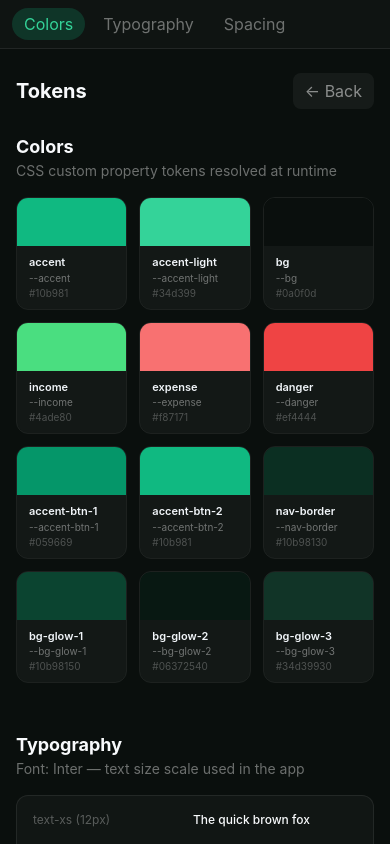
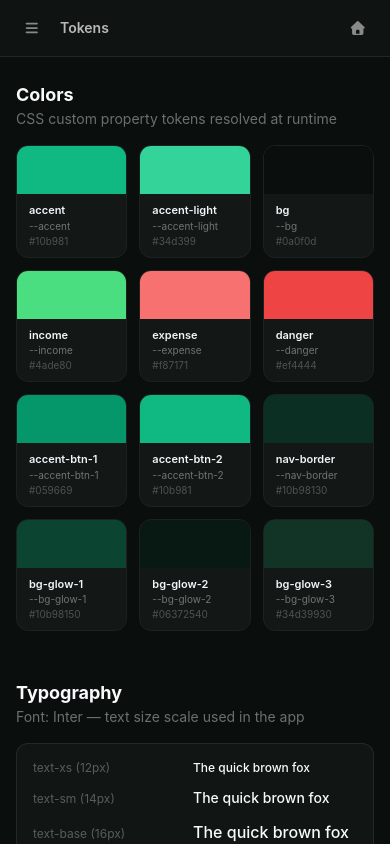
Before and after one commit to m00p1ng/money-tracker, a React (Vite) app: page /money-tracker/design/tokens in a window 390 px wide. Built offline with nearby package versions, Linux system fonts and the light colour scheme.

Commit message:
fix(design): stabilize design navigation

```diff
--- a/src/components/Icon.tsx
+++ b/src/components/Icon.tsx
@@ -5,6 +5,7 @@ import {
   faArrowTrendUp,
   faArrowUp,
   faBagShopping,
+  faBars,
   faBuildingColumns,
   faCalendar,
   faCalendarDays,
@@ -56,6 +57,7 @@ import type React from 'react'
 library.add(
   faArrowDown,
   faArrowRightArrowLeft,
+  faBars,
   faDeleteLeft,
   faDivide,
   faEquals,
--- a/src/features/design/DesignPage/DesignPage.tsx
+++ b/src/features/design/DesignPage/DesignPage.tsx
@@ -1,10 +1,9 @@
+import { useState } from 'react'
 import { Navigate } from 'react-router'
 
-import {
-  DesignSidebar,
-  DesignTopNav,
-  NAV_GROUPS,
-} from '@/features/design/DesignSidebar'
+import { Icon } from '@/components'
+import { NAV_GROUPS } from '@/features/design/designNavigation'
+import { DesignSidebar } from '@/features/design/DesignSidebar'
 import { BalanceFeatSection } from '@/features/design/sections/features/BalanceFeatSection'
 import { CalendarFeatSection } from '@/features/design/sections/features/CalendarFeatSection'
 import { HomeFeatSection } from '@/features/design/sections/features/HomeFeatSection'
@@ -38,6 +37,7 @@ export function DesignPage({
   contentRef,
   onNavigateBack,
 }: DesignPageProps) {
+  const [menuOpen, setMenuOpen] = useState(false)
   const SectionComponent = SECTION_COMPONENTS[section]
 
   if (!SectionComponent) {
@@ -48,19 +48,53 @@ export function DesignPage({
 
   return (
     <div className="flex h-screen flex-col overflow-hidden bg-(--bg) text-slate-50">
-      <DesignTopNav activeId={activeId} section={section} />
+      {/* mobile top bar */}
+      <div className="flex items-center gap-3 border-b border-white/8 bg-white/2 px-4 py-3 md:hidden">
+        <button
+          type="button"
+          aria-label="Open navigation"
+          onClick={() => setMenuOpen(true)}
+          className={[
+            'flex h-8 w-8 items-center justify-center rounded-lg text-white/50',
+            'hover:bg-white/8 hover:text-white/80',
+          ].join(' ')}
+        >
+          <Icon name="fa-bars" className="text-sm" />
+        </button>
+        <span className="flex-1 text-sm font-semibold text-white/70">{groupLabel}</span>
+        <button
+          type="button"
+          onClick={onNavigateBack}
+          className={[
+            'flex h-8 w-8 items-center justify-center rounded-lg text-white/50',
+            'hover:bg-white/8 hover:text-white/80',
+          ].join(' ')}
+          aria-label="Go home"
+        >
+          <Icon name="fa-home" className="text-sm" />
+        </button>
+      </div>
+
       <div className="flex min-h-0 flex-1">
-        <DesignSidebar activeId={activeId} />
+        <DesignSidebar
+          activeId={activeId}
+          isOpen={menuOpen}
+          onClose={() => setMenuOpen(false)}
+        />
         <div ref={contentRef} className="flex-1 overflow-y-auto px-4 py-6 md:px-6 md:py-8">
           <div className="mx-auto w-full max-w-107.5">
-            <div className="mb-6 flex items-center justify-between">
+            <div className="mb-6 hidden items-center justify-between md:flex">
               <h1 className="text-xl font-bold">{groupLabel}</h1>
               <button
                 type="button"
                 onClick={onNavigateBack}
-                className="rounded-lg bg-white/5 px-3 py-1.5 text-sm text-white/50 hover:text-white/80"
+                className={[
+                  'flex h-8 w-8 items-center justify-center rounded-lg text-white/50',
+                  'hover:bg-white/8 hover:text-white/80',
+                ].join(' ')}
+                aria-label="Go home"
               >
-                ← Back
+                <Icon name="fa-home" className="text-sm" />
               </button>
             </div>
             <SectionComponent />
--- a/src/features/design/DesignPage/useDesignPage.ts
+++ b/src/features/design/DesignPage/useDesignPage.ts
@@ -1,25 +1,31 @@
 import {
   useEffect,
+  useMemo,
   useRef,
   useState,
 } from 'react'
 import { useNavigate, useParams } from 'react-router'
 
-import { NAV_GROUPS } from '../DesignSidebar'
+import { NAV_GROUPS } from '../designNavigation'
 
 export function useDesignPage() {
   const navigate = useNavigate()
   const { section = NAV_GROUPS[0].slug } = useParams<{ section: string }>()
   const contentRef = useRef<HTMLDivElement>(null)
 
-  const activeGroup = NAV_GROUPS.find((g) => g.slug === section) ?? NAV_GROUPS[0]
-  const sectionIds = activeGroup.items.map((i) => i.id)
+  const activeGroup = useMemo(
+    () => NAV_GROUPS.find((g) => g.slug === section) ?? NAV_GROUPS[0],
+    [section],
+  )
+  const sectionIds = useMemo(
+    () => activeGroup.items.map((i) => i.id),
+    [activeGroup],
+  )
 
   const [activeId, setActiveId] = useState(sectionIds[0])
-
-  useEffect(() => {
-    setActiveId(sectionIds[0])
-  }, [section]) // reset highlight when switching pages
+  const visibleActiveId = sectionIds.includes(activeId)
+    ? activeId
+    : sectionIds[0]
 
   useEffect(() => {
     const observers: IntersectionObserver[] = []
@@ -41,18 +47,12 @@ export function useDesignPage() {
     }
 
     return () => observers.forEach((o) => o.disconnect())
-  }, [section]) // re-observe when switching pages
+  }, [sectionIds]) // re-observe when switching pages
 
   return {
-    activeId,
+    activeId: visibleActiveId,
     section,
     contentRef,
-    onNavigateBack: () => {
-      if (window.history.length > 1) {
-        navigate(-1)
-      } else {
-        navigate('/', { replace: true })
-      }
-    },
+    onNavigateBack: () => navigate('/'),
   }
 }
--- a/src/features/design/DesignSidebar.tsx
+++ b/src/features/design/DesignSidebar.tsx
@@ -8,162 +8,27 @@ import { useNavigate, useParams } from 'react-router'
 
 import { Icon } from '@/components'
 
-export const NAV_GROUPS = [
-  {
-    slug: 'tokens',
-    label: 'Tokens',
-    items: [
-      { id: 'colors', label: 'Colors' },
-      { id: 'typography', label: 'Typography' },
-      { id: 'spacing', label: 'Spacing' },
-    ],
-  },
-  {
-    slug: 'ui-components',
-    label: 'UI Components',
-    items: [
-      { id: 'button', label: 'Button' },
-      { id: 'card', label: 'Card' },
-      { id: 'field', label: 'Field' },
-      { id: 'segmented-control', label: 'SegmentedControl' },
-      { id: 'type-picker', label: 'TypePickerDropdown' },
-      { id: 'currency-picker', label: 'CurrencyPicker' },
-      { id: 'date-picker', label: 'DatePicker' },
-      { id: 'repeat-picker', label: 'RepeatPicker' },
-      { id: 'wallet-picker', label: 'WalletPicker' },
-      { id: 'date-range-preset-picker', label: 'DateRangePresetPicker' },
-      { id: 'switch', label: 'Switch' },
-      { id: 'textarea-input', label: 'TextAreaInput' },
-      { id: 'form-actions', label: 'FormActions' },
-    ],
-  },
-  {
-    slug: 'shared-components',
-    label: 'Shared Components',
-    items: [
-      { id: 'background', label: 'Background' },
-      { id: 'section-label', label: 'SectionLabel' },
-      { id: 'section-divider', label: 'SectionDivider' },
-      { id: 'form-error-message', label: 'FormErrorMessage' },
-      { id: 'page-header', label: 'PageHeader' },
-      { id: 'animated-bar', label: 'AnimatedBar' },
-      { id: 'transaction-row', label: 'TransactionRow' },
-      { id: 'list-group', label: 'ListGroup + ListRow' },
-      { id: 'add-row', label: 'AddRow' },
-      { id: 'wheel-picker', label: 'WheelPicker' },
-      { id: 'bottom-sheet', label: 'BottomSheet' },
-      { id: 'selector-sheet', label: 'SelectorSheet' },
-    ],
-  },
-  {
-    slug: 'feature-home',
-    label: 'Feature — Home',
-    items: [
-      { id: 'home-title', label: 'HomeTitle' },
-      { id: 'summary-cards', label: 'SummaryCards' },
-      { id: 'today-transactions', label: 'TodayTransactions' },
-      { id: 'upcoming-transactions', label: 'UpcomingTransactions' },
-    ],
-  },
-  {
-    slug: 'feature-balance',
-    label: 'Feature — Balance',
-    items: [
-      { id: 'wallet-row', label: 'WalletRow' },
-      { id: 'swipeable-transaction-row', label: 'SwipeableTransactionRow' },
-      { id: 'date-range-header', label: 'DateRangeHeader' },
-      { id: 'credit-card-stats', label: 'CreditCardStats' },
-      { id: 'wallet-stats', label: 'WalletStats' },
-      { id: 'balance-transaction-row', label: 'TransactionRow' },
-    ],
-  },
-  {
-    slug: 'feature-transaction',
-    label: 'Feature — Transaction',
-    items: [
-      { id: 'calculator-keyboard', label: 'CalculatorKeyboard' },
-      { id: 'category-items-card', label: 'CategoryItemsCard' },
-      { id: 'transaction-header', label: 'TransactionHeader' },
-      { id: 'date-time-row', label: 'DateTimeRow' },
-      { id: 'wallet-selector-row', label: 'WalletSelectorRow' },
-      { id: 'note-field', label: 'NoteField' },
-      { id: 'exchange-rate-row', label: 'ExchangeRateRow' },
-      { id: 'reconciliation-row', label: 'ReconciliationRow' },
-      { id: 'repeat-row', label: 'RepeatRow' },
-      { id: 'calculator-keyboard-sheet', label: 'CalculatorKeyboardSheet' },
-      { id: 'transaction-sheets', label: 'TransactionSheets' },
-    ],
-  },
-  {
-    slug: 'feature-calendar',
-    label: 'Feature — Calendar',
-    items: [
-      { id: 'calendar-page', label: 'CalendarPage' },
-    ],
-  },
-  {
-    slug: 'feature-settings',
-    label: 'Feature — Settings',
-    items: [
-      { id: 'currency-row', label: 'CurrencyRow' },
-    ],
-  },
-]
+import { NAV_GROUPS } from './designNavigation'
 
 function scrollTo(id: string) {
   document.getElementById(id)?.scrollIntoView({ behavior: 'smooth', block: 'start' })
 }
 
-/** Horizontal pill bar — shown on small screens only */
-interface DesignTopNavProps {
+interface DesignSidebarProps {
   activeId: string
-  section: string
+  isOpen?: boolean
+  onClose?: () => void
 }
 
-export function DesignTopNav({ activeId, section }: DesignTopNavProps) {
-  const activeRef = useRef<HTMLButtonElement | null>(null)
-  const group = NAV_GROUPS.find((g) => g.slug === section) ?? NAV_GROUPS[0]
-
-  useEffect(() => {
-    activeRef.current?.scrollIntoView({
-      behavior: 'smooth',
-      block: 'nearest',
-      inline: 'center',
-    })
-  }, [activeId])
-
-  return (
-    <div className="flex overflow-x-auto border-b border-white/8 bg-white/2 px-3 py-2 md:hidden">
-      <div className="flex gap-1.5">
-        {group.items.map((item) => (
-          <button
-            key={item.id}
-            ref={item.id === activeId ? activeRef : null}
-            type="button"
-            onClick={() => scrollTo(item.id)}
-            className={cx(
-              'shrink-0 rounded-full px-3 py-1 text-sm font-medium transition-colors',
-              activeId === item.id
-                ? 'bg-accent/20 text-accent-light'
-                : 'text-white/40 hover:text-white/70',
-            )}
-          >
-            {item.label}
-          </button>
-        ))}
-      </div>
-    </div>
-  )
-}
-
-/** Vertical sidebar — shown on md+ screens only */
-interface DesignSidebarProps {
+function SidebarContent({
+  activeId,
+  onItemClick,
+}: {
   activeId: string
-}
-
-export function DesignSidebar({ activeId }: DesignSidebarProps) {
+  onItemClick: (groupSlug: string, itemId: string) => void
+}) {
+  const { section } = useParams<{ section: string }>()
   const navigate = useNavigate()
-  const { section } = useParams<{ section: string }>()
   const activeRef = useRef<HTMLButtonElement | null>(null)
   const [search, setSearch] = useState('')
   const normalizedSearch = search.trim().toLowerCase()
@@ -181,7 +46,9 @@ export function DesignSidebar({ activeId }: DesignSidebarProps) {
     }).filter((group) => group.items.length > 0)
     : NAV_GROUPS.map((group) => ({
       ...group,
-      items: group.slug === section ? group.items : [],
+      items: group.slug === section
+        ? group.items
+        : [],
     }))
 
   useEffect(() => {
@@ -192,21 +59,11 @@ export function DesignSidebar({ activeId }: DesignSidebarProps) {
     })
   }, [activeId])
 
-  function handleItemClick(groupSlug: string, itemId: string) {
-    if (groupSlug === section) {
-      scrollTo(itemId)
-    } else {
-      navigate(`/design/${groupSlug}`)
-    }
-    setSearch('')
-  }
-
   return (
-    <nav className={[
-      'hidden w-72 shrink-0 flex-col gap-1 overflow-y-auto',
-      'border-r border-white/8 bg-white/2 px-3 py-4 md:flex',
-    ].join(' ')}>
-      <p className="mb-2 px-3 text-[10px] font-bold uppercase tracking-[2px] text-white/30">Design System</p>
+    <>
+      <p className="mb-2 px-3 text-[10px] font-bold uppercase tracking-[2px] text-white/30">
+        Design System
+      </p>
       <div className="relative mb-2">
         <Icon
           name="fa-magnifying-glass"
@@ -230,10 +87,16 @@ export function DesignSidebar({ activeId }: DesignSidebarProps) {
           <div key={group.label} className="mt-4 first:mt-0">
             <button
               type="button"
-              onClick={() => navigate(`/design/${group.slug}`)}
+              onClick={() => {
+                setSearch('')
+                navigate(`/design/${group.slug}`)
+                onItemClick(group.slug, '')
+              }}
               className={cx(
                 'mb-1 w-full px-3 pb-1 text-left text-[10px] font-semibold uppercase tracking-[1px] transition-colors',
-                section === group.slug ? 'text-white/50' : 'text-white/25 hover:text-white/40',
+                section === group.slug
+                  ? 'text-white/50'
+                  : 'text-white/25 hover:text-white/40',
               )}
             >
               {group.label}
@@ -241,9 +104,14 @@ export function DesignSidebar({ activeId }: DesignSidebarProps) {
             {group.items.map((item) => (
               <button
                 key={item.id}
-                ref={item.id === activeId ? activeRef : null}
+                ref={item.id === activeId
+                  ? activeRef
+                  : null}
                 type="button"
-                onClick={() => handleItemClick(group.slug, item.id)}
+                onClick={() => {
+                  setSearch('')
+                  onItemClick(group.slug, item.id)
+                }}
                 className={cx(
                   'w-full whitespace-nowrap rounded-lg px-3 py-1.5 text-left text-[13px] transition-colors',
                   item.id === activeId && section === group.slug
@@ -258,6 +126,65 @@ export function DesignSidebar({ activeId }: DesignSidebarProps) {
         ))
         : <p className="px-3 py-4 text-sm text-white/35">No matches</p>
       }
-    </nav>
+    </>
   )
 }
+
+export function DesignSidebar({
+  activeId, isOpen = false, onClose,
+}: DesignSidebarProps) {
+  const navigate = useNavigate()
+  const { section } = useParams<{ section: string }>()
+
+  function handleItemClick(groupSlug: string, itemId: string) {
+    if (itemId) {
+      if (groupSlug === section) {
+        scrollTo(itemId)
+      } else {
+        navigate(`/design/${groupSlug}`)
+      }
+    }
+    onClose?.()
+  }
+
+  return (
+    <>
+      {/* desktop sidebar */}
+      <nav
+        className={[
+          'hidden w-72 shrink-0 flex-col gap-1 overflow-y-auto',
+          'border-r border-white/8 bg-white/2 px-3 py-4 md:flex',
+        ].join(' ')}
+      >
+        <SidebarContent activeId={activeId} onItemClick={handleItemClick} />
+      </nav>
+
+      {/* mobile drawer */}
+      <div className="md:hidden">
+        {/* backdrop */}
+        <div
+          className={cx(
+            'fixed inset-0 z-40 bg-black/60 transition-opacity duration-200',
+            isOpen
+              ? 'opacity-100'
+              : 'pointer-events-none opacity-0',
+          )}
+          onClick={onClose}
+        />
+        {/* panel */}
+        <nav
+          aria-hidden={!isOpen}
+          className={cx(
+            'fixed inset-y-0 left-0 z-50 flex w-72 flex-col gap-1 overflow-y-auto',
+            'border-r border-white/8 bg-(--bg) px-3 py-4 transition-transform duration-200',
+            isOpen
+              ? 'translate-x-0'
+              : '-translate-x-full',
+          )}
+        >
+          <SidebarContent activeId={activeId} onItemClick={handleItemClick} />
+        </nav>
+      </div>
+    </>
+  )
+}
--- /dev/null
+++ b/src/features/design/designNavigation.ts
@@ -0,0 +1,101 @@
+export const NAV_GROUPS = [
+  {
+    slug: 'tokens',
+    label: 'Tokens',
+    items: [
+      { id: 'colors', label: 'Colors' },
+      { id: 'typography', label: 'Typography' },
+      { id: 'spacing', label: 'Spacing' },
+    ],
+  },
+  {
+    slug: 'ui-components',
+    label: 'UI Components',
+    items: [
+      { id: 'button', label: 'Button' },
+      { id: 'card', label: 'Card' },
+      { id: 'field', label: 'Field' },
+      { id: 'segmented-control', label: 'SegmentedControl' },
+      { id: 'type-picker', label: 'TypePickerDropdown' },
+      { id: 'currency-picker', label: 'CurrencyPicker' },
+      { id: 'date-picker', label: 'DatePicker' },
+      { id: 'repeat-picker', label: 'RepeatPicker' },
+      { id: 'wallet-picker', label: 'WalletPicker' },
+      { id: 'date-range-preset-picker', label: 'DateRangePresetPicker' },
+      { id: 'switch', label: 'Switch' },
+      { id: 'textarea-input', label: 'TextAreaInput' },
+      { id: 'form-actions', label: 'FormActions' },
+    ],
+  },
+  {
+    slug: 'shared-components',
+    label: 'Shared Components',
+    items: [
+      { id: 'background', label: 'Background' },
+      { id: 'section-label', label: 'SectionLabel' },
+      { id: 'section-divider', label: 'SectionDivider' },
+      { id: 'form-error-message', label: 'FormErrorMessage' },
+      { id: 'page-header', label: 'PageHeader' },
+      { id: 'animated-bar', label: 'AnimatedBar' },
+      { id: 'transaction-row', label: 'TransactionRow' },
+      { id: 'list-group', label: 'ListGroup + ListRow' },
+      { id: 'add-row', label: 'AddRow' },
+      { id: 'wheel-picker', label: 'WheelPicker' },
+      { id: 'bottom-sheet', label: 'BottomSheet' },
+      { id: 'selector-sheet', label: 'SelectorSheet' },
+    ],
+  },
+  {
+    slug: 'feature-home',
+    label: 'Feature — Home',
+    items: [
+      { id: 'home-title', label: 'HomeTitle' },
+      { id: 'summary-cards', label: 'SummaryCards' },
+      { id: 'today-transactions', label: 'TodayTransactions' },
+      { id: 'upcoming-transactions', label: 'UpcomingTransactions' },
+    ],
+  },
+  {
+    slug: 'feature-balance',
+    label: 'Feature — Balance',
+    items: [
+      { id: 'wallet-row', label: 'WalletRow' },
+      { id: 'swipeable-transaction-row', label: 'SwipeableTransactionRow' },
+      { id: 'date-range-header', label: 'DateRangeHeader' },
+      { id: 'credit-card-stats', label: 'CreditCardStats' },
+      { id: 'wallet-stats', label: 'WalletStats' },
+      { id: 'balance-transaction-row', label: 'TransactionRow' },
+    ],
+  },
+  {
+    slug: 'feature-transaction',
+    label: 'Feature — Transaction',
+    items: [
+      { id: 'calculator-keyboard', label: 'CalculatorKeyboard' },
+      { id: 'category-items-card', label: 'CategoryItemsCard' },
+      { id: 'transaction-header', label: 'TransactionHeader' },
+      { id: 'date-time-row', label: 'DateTimeRow' },
+      { id: 'wallet-selector-row', label: 'WalletSelectorRow' },
+      { id: 'note-field', label: 'NoteField' },
+      { id: 'exchange-rate-row', label: 'ExchangeRateRow' },
+      { id: 'reconciliation-row', label: 'ReconciliationRow' },
+      { id: 'repeat-row', label: 'RepeatRow' },
+      { id: 'calculator-keyboard-sheet', label: 'CalculatorKeyboardSheet' },
+      { id: 'transaction-sheets', label: 'TransactionSheets' },
+    ],
+  },
+  {
+    slug: 'feature-calendar',
+    label: 'Feature — Calendar',
+    items: [
+      { id: 'calendar-page', label: 'CalendarPage' },
+    ],
+  },
+  {
+    slug: 'feature-settings',
+    label: 'Feature — Settings',
+    items: [
+      { id: 'currency-row', label: 'CurrencyRow' },
+    ],
+  },
+] as const
--- a/src/features/design/index.ts
+++ b/src/features/design/index.ts
@@ -1,3 +1,4 @@
-export { DesignSidebar, DesignTopNav } from './DesignSidebar'
+export { DesignSidebar } from './DesignSidebar'
 export { default as DesignPage } from './DesignPage'
+export { NAV_GROUPS } from './designNavigation'
 export * from './sections'
--- a/src/features/design/sections/features/BalanceFeatSection.tsx
+++ b/src/features/design/sections/features/BalanceFeatSection.tsx
@@ -5,6 +5,7 @@ import { TransactionRow } from '@/features/balance/WalletDetailPage/components/T
 import { WalletStats } from '@/features/balance/WalletDetailPage/components/WalletStats'
 
 import { SubSection, VariantLabel } from '../sectionHelpers'
+
 import {
   STUB_CATEGORY,
   STUB_RANGE,
--- a/src/features/design/sections/features/CalendarFeatSection.tsx
+++ b/src/features/design/sections/features/CalendarFeatSection.tsx
@@ -6,7 +6,6 @@ export function CalendarFeatSection() {
   return (
     <div className="space-y-8">
       <SubSection id="calendar-page" title="CalendarPage">
-        <VariantLabel label="Default (today selected)" />
         <div className="overflow-hidden rounded-2xl border border-white/10">
           <CalendarPageView
             currentYear={2026}
@@ -41,6 +40,7 @@ export function CalendarFeatSection() {
             onSearch={() => {}}
           />
         </div>
+        <VariantLabel label="Default (today selected)" />
       </SubSection>
     </div>
   )
--- a/src/features/design/sections/features/TransactionFeatSection.tsx
+++ b/src/features/design/sections/features/TransactionFeatSection.tsx
@@ -17,6 +17,7 @@ import {
 import type { RepeatConfig } from '@/types/domain'
 
 import { SubSection, VariantLabel } from '../sectionHelpers'
+
 import {
   STUB_CURRENCY_EUR,
   STUB_CURRENCY_USD,
@@ -165,7 +166,9 @@ export function TransactionFeatSection() {
           <CalculatorKeyboardSheet
             isOpen={calcSheetOpen}
             onPress={(key) => {
-              if (key === 'confirm') setCalcSheetOpen(false)
+              if (key === 'confirm') {
+                setCalcSheetOpen(false)
+              }
             }}
           />
         </div>
--- a/src/features/design/sections/sectionHelpers.tsx
+++ b/src/features/design/sections/sectionHelpers.tsx
@@ -6,7 +6,11 @@ interface SubSectionProps {
   children: React.ReactNode
 }
 
-export function SubSection({ id, title, children }: SubSectionProps) {
+export function SubSection({
+  id,
+  title,
+  children,
+}: SubSectionProps) {
   return (
     <section id={id} className="scroll-mt-8">
       <h3 className="mb-3 text-base font-semibold text-white/70">{title}</h3>
```
Also changed, not shown: 2 other files (tests, documents, lock files or other folders).
